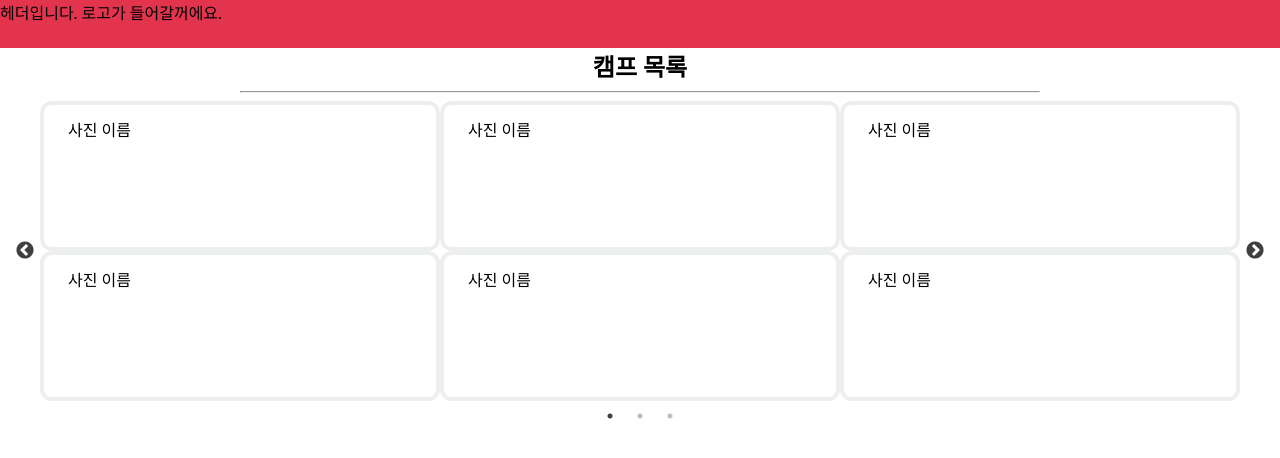
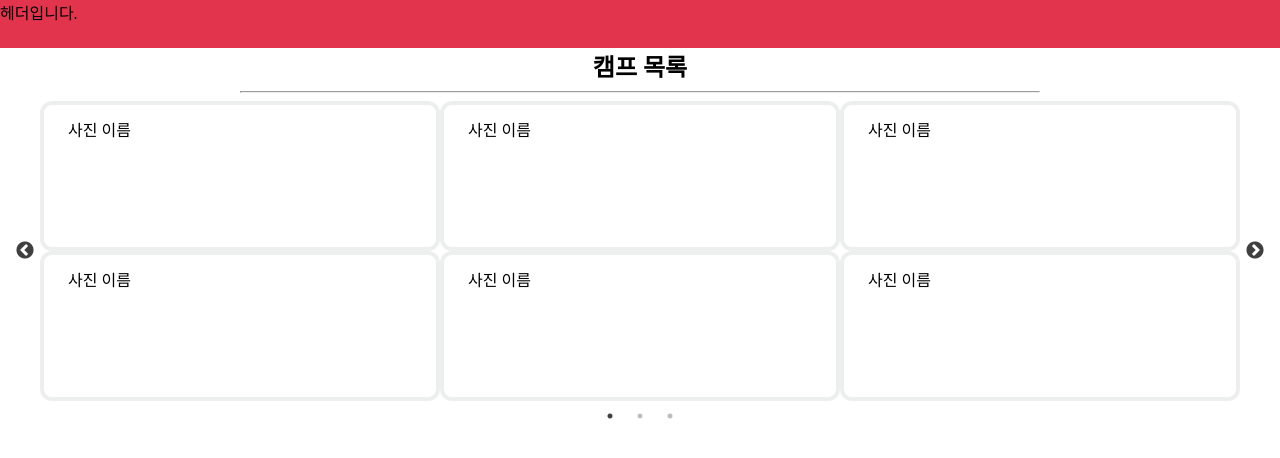
Before and after one commit to youngdong82/blindsparta, a React (Create React App) app: page / in a window 1280 px wide. Shown: the top 458 px of the page. Built offline with nearby package versions, Linux system fonts and the light colour scheme.

Commit message:
2번째 dev branch

```diff
--- a/src/components/Header.js
+++ b/src/components/Header.js
@@ -4,7 +4,7 @@ import styled from 'styled-components';
 function Header() {
   return (
     <HeaderComp>
-      헤더입니다. 로고가 들어갈꺼에요.
+      헤더입니다.
     </HeaderComp>
   );
 }
```
